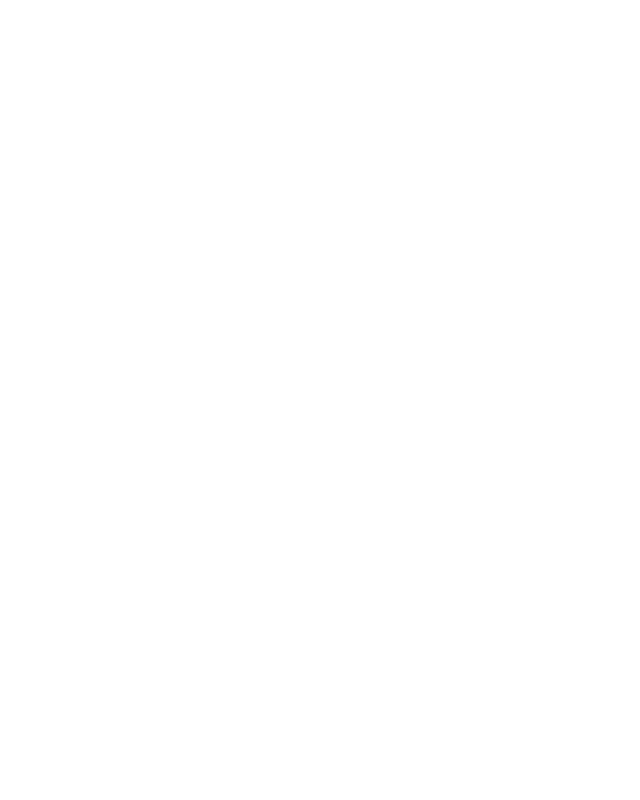
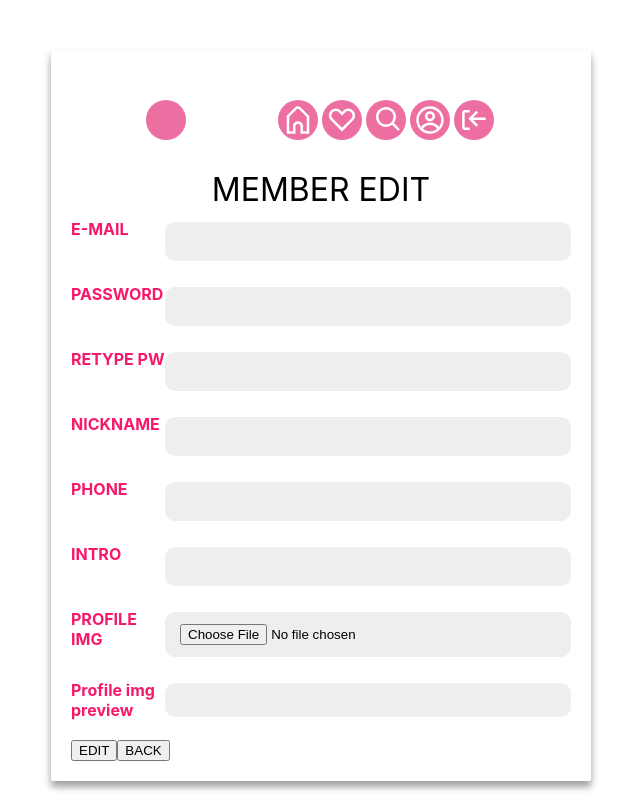
Before and after one commit to TeamOfTheBeginning/tinder, a React (Create React App) app in the folder client/: page /editProfile in a window 1280 px wide. Before the commit this address had no page. Shown: the whole page, without its empty margins (319-959 px from the left). Built offline with nearby package versions, Linux system fonts and the light colour scheme.

Commit message:
feat : 로그아웃, 회원정보수정

```diff
--- a/client/src/App.js
+++ b/client/src/App.js
@@ -5,6 +5,7 @@
 import JoinForm from "./Component/member/JoinForm";
 import MyPage from "./Component/member/MyPage";
 import Match from "./Component/match/Match";
+import EditProfile from "./Component/member/EditProfile";
 
 function App() {
   return (
@@ -15,6 +16,7 @@
         <Route path="/joinForm" element={<JoinForm />} />
         <Route path="/mypage" element={<MyPage/>} />
         <Route path="/match" element={<Match />} />
+        <Route path="/editProfile" element={<EditProfile/>}/>
       </Routes>
     </div>
   );
--- a/client/src/Component/MainMenu.js
+++ b/client/src/Component/MainMenu.js
@@ -88,7 +88,7 @@
                     ()=>{navigate('/')}
                 }><CgSearch /></div>
                 <div id='btn' onClick={
-                    ()=>{navigate('/myPage')}
+                    ()=>{navigate('/mypage')}
                 }><CgProfile /></div>
                 <div id='btn' onClick={
                     ()=>{
--- /dev/null
+++ b/client/src/Component/member/EditProfile.js
@@ -0,0 +1,122 @@
+import React, {useState, useEffect} from 'react'
+import axios from 'axios';
+import { useNavigate } from "react-router-dom";
+import MainMenu from '../MainMenu';
+
+import { useSelector, useDispatch } from 'react-redux';
+import { loginAction, } from '../../store/userSlice';
+import {Cookies} from 'react-cookie'
+
+const EditProfile = () => {
+    const loginUser = useSelector( state=>state.user );
+    const [email, setEmail] = useState('')
+    const [pwd, setPwd] = useState('')
+    const [pwdChk, setPwdChk ] = useState('')
+    const [nickname, setNickname] = useState('')
+    const [phone, setPhone] = useState('')
+    const [intro, setIntro] = useState('')
+    const [profileImg, setProfileImg] = useState('')
+    const [imgSrc, setImgSrc] = useState('')
+    const [imgStyle, setImgStyle] = useState({display:"none"});
+    const navigate = useNavigate();
+    const [word, setWord] = useState('n')
+    const dispatch = useDispatch();
+    const cookies = new Cookies()
+
+
+
+    useEffect(
+        ()=>{
+            setEmail( loginUser.email )
+            setNickname( loginUser.nickname )
+            setPhone( loginUser.phone )
+            setIntro( loginUser.profileMsg )
+            if( loginUser.profileImg ){
+                setImgSrc(`http://localhost:8070/userimg/${loginUser.profileImg}`)
+                setImgStyle({display:'block', width:'200px'})
+            }
+            setProfileImg(loginUser.profileImg);
+        }, []
+    )
+
+    async function fileUpload(e){
+        const formData = new FormData();
+        formData.append('image',  e.target.files[0]);
+        const result = await axios.post('/api/member/fileupload', formData);
+        setImgSrc(`http://localhost:8070/userimg/${result.data.filename}`);
+        setImgStyle({display:"block", width:"200px"});
+        setProfileImg(result.data.filename)
+    }
+
+    async function onSubmit(){
+        if(email==''){ return alert('이메일을 입력하세요');}
+        if(loginUser.provider != 'kakao' && pwd==''){ return alert('패스워드를 입력하세요');}
+        if(loginUser.provider != 'kakao' && pwd!==pwdChk){ return alert('패스워드 확인이 일치하지 않습니다');}
+        if(nickname==''){ return alert('닉네임을 입력하세요');}
+        try{
+            let result = await axios.post('/api/member/emailcheckUpdate', null, {params:{email}} );
+            if(result.data.msg == 'no' ){
+                return alert('이메일이 중복됩니다');
+            }
+            result = await axios.post('/api/member/nicknamecheckUpdate', null, {params:{nickname}} );
+            if(result.data.msg == 'no' ){
+                return alert('닉네임이 중복됩니다');
+            }
+            result = await axios.post('/api/member/update', {memberId:loginUser.memberId, email, pwd, nickname, phone, profileMsg:intro, profileImg });
+            if(result.data.msg =='ok'){
+                alert('회원 정보 수정이 완료되었습니다.')
+
+                const res = await axios.get('/api/member/getLoginUser');
+                cookies.set('user', JSON.stringify( res.data.loginUser ) , {path:'/', })
+                dispatch( loginAction( res.data.loginUser ) )
+                navigate('/myPage');
+            }
+        }catch(err){  console.error(err);     }
+    }
+
+    return (
+        <div className='loginform'>
+            <MainMenu  setWord={setWord}/>
+            <div className="logo" style={{fontSize:"2.0rem"}}>MEMBER EDIT</div>
+            <div className='field'>
+                <label>E-MAIL</label>
+                <input type="text" value={email} onChange={(e)=>{setEmail(e.currentTarget.value)}}/>
+            </div>
+            <div className='field'>
+                <label>PASSWORD</label>
+                <input type="password" onChange={(e)=>{setPwd(e.currentTarget.value)}}/>
+            </div>
+            <div className='field'>
+                <label>RETYPE PW</label>
+                <input type="password" onChange={(e)=>{setPwdChk(e.currentTarget.value)}}/>
+            </div>
+            <div className='field'>
+                <label>NICKNAME</label>
+                <input type="text"  value={nickname} onChange={(e)=>{setNickname(e.currentTarget.value)}}/>
+            </div>
+            <div className='field'>
+                <label>PHONE</label>
+                <input type="text"  value={phone} onChange={(e)=>{setPhone(e.currentTarget.value)}}/>
+            </div>
+            <div className='field'>
+                <label>INTRO</label>
+                <input type="text"  value={intro} onChange={(e)=>{setIntro(e.currentTarget.value)}}/>
+            </div>
+            <div className='field'>
+                <label>PROFILE IMG</label>
+                <input type="file" onChange={(e)=>{fileUpload(e)}}/>
+            </div>
+            <div className='field'>
+                <label>Profile img preview</label>
+                <div><img src={imgSrc} style={imgStyle} /></div>
+            </div>
+
+            <div className='btns'>
+                <button onClick={ ()=>{   onSubmit()    }  }>EDIT</button>
+                <button onClick={ ()=>{ navigate('/myPage')   }  }>BACK</button>
+            </div>
+        </div>
+    )
+}
+
+export default EditProfile
--- a/client/src/Component/member/JoinForm.js
+++ b/client/src/Component/member/JoinForm.js
@@ -1,6 +1,8 @@
 import React, {useState, useEffect } from 'react'
 import { useNavigate } from "react-router-dom";
 import axios from "axios";
+
+import '../../style/login.css';
 
 const JoinForm = () => {
 
@@ -8,8 +10,11 @@
     const [pwd, setPwd] = useState('')
     const [pwdChk, setPwdChk ] = useState('')
     const [nickname, setNickname] = useState('')
+    const [gender, setGender] = useState('')
+    const [age, setAge] = useState('')
     const [phone, setPhone] = useState('')
     const [intro, setIntro] = useState('')
+    const [zipnum, setZipnum] = useState('')
     const [profileimg, setProfileimg] = useState('')
     const [imgSrc, setImgSrc] = useState('')
     const [imgStyle, setImgStyle] = useState({display:"none"});
@@ -69,7 +74,17 @@
                 <input type="text"  value={nickname} onChange={(e)=>{setNickname(e.currentTarget.value)}}/>
             </div>
             <div className='field'>
+                <label style={{flex:2}}>GENDER</label>
+                <input style={{flex:3}} type="select-box"  value={gender} onChange={(e)=>{setGender(e.currentTarget.value)}}/>
+                <label style={{flex:2}}>AGE</label>
+                <input style={{flex:3}} type="text"  value={age} onChange={(e)=>{setAge(e.currentTarget.value)}}/>
+            </div>
+            <div className='field'>
                 <label>PHONE</label>
+                <input type="text"  value={phone} onChange={(e)=>{setPhone(e.currentTarget.value)}}/>
+            </div>
+            <div className='field'>
+                <label>ADDRESS</label>
                 <input type="text"  value={phone} onChange={(e)=>{setPhone(e.currentTarget.value)}}/>
             </div>
             <div className='field'>
@@ -86,8 +101,8 @@
             </div>
 
             <div className='btns'>
-                <div id='btn' onClick={ ()=>{   onSubmit()    }  }>JOIN</div>
-                <div id='btn' onClick={ ()=>{ navigate('/')   }  }>BACK</div>
+                <div id="btn" onClick={ ()=>{   onSubmit()    }  }>JOIN</div>
+                <div id="btn" onClick={ ()=>{ navigate('/')   }  }>BACK</div>
             </div>
         </div>
     )
--- a/client/src/Component/member/MyPage.js
+++ b/client/src/Component/member/MyPage.js
@@ -15,14 +15,9 @@
 
     useEffect(
         ()=>{
-            if( loginUser.profileimg ){
-                console.log(loginUser.profileimg);
-                setImgSrc(`http://localhost:8070/userimg/${loginUser.profileimg}`);
+            if( loginUser.profileImg ){
+                setImgSrc(`http://localhost:8070/userimg/${loginUser.profileImg}`);
             }
-            axios.get('/api/member/getMyPost')
-            .then((result)=>{
-                setImgList( [...result.data.imgList] );
-            }).catch((err)=>{console.error(err)})
 
         },[]
     )
@@ -61,7 +56,7 @@
                     </div> */}
                     <div className='field'>
                         <label>intro</label>
-                        <div>{loginUser.profilemsg}</div>
+                        <div>{loginUser.profileMsg}</div>
                     </div>
                 </div>
             </div>
@@ -71,7 +66,7 @@
                 <div id ="btn">Post Write</div>
             </div>
 
-            <div className='userpost' >
+            {/* <div className='userpost' >
                 {
                     (imgList)?(
                         imgList.map((imgs, idx)=>{
@@ -83,7 +78,7 @@
                         })
                     ):(<div>Loading...</div>)
                 }
-            </div>
+            </div> */}
         </div>
     )
 }
```
Also changed, not shown: 2 other files (tests, documents, lock files or other folders).
